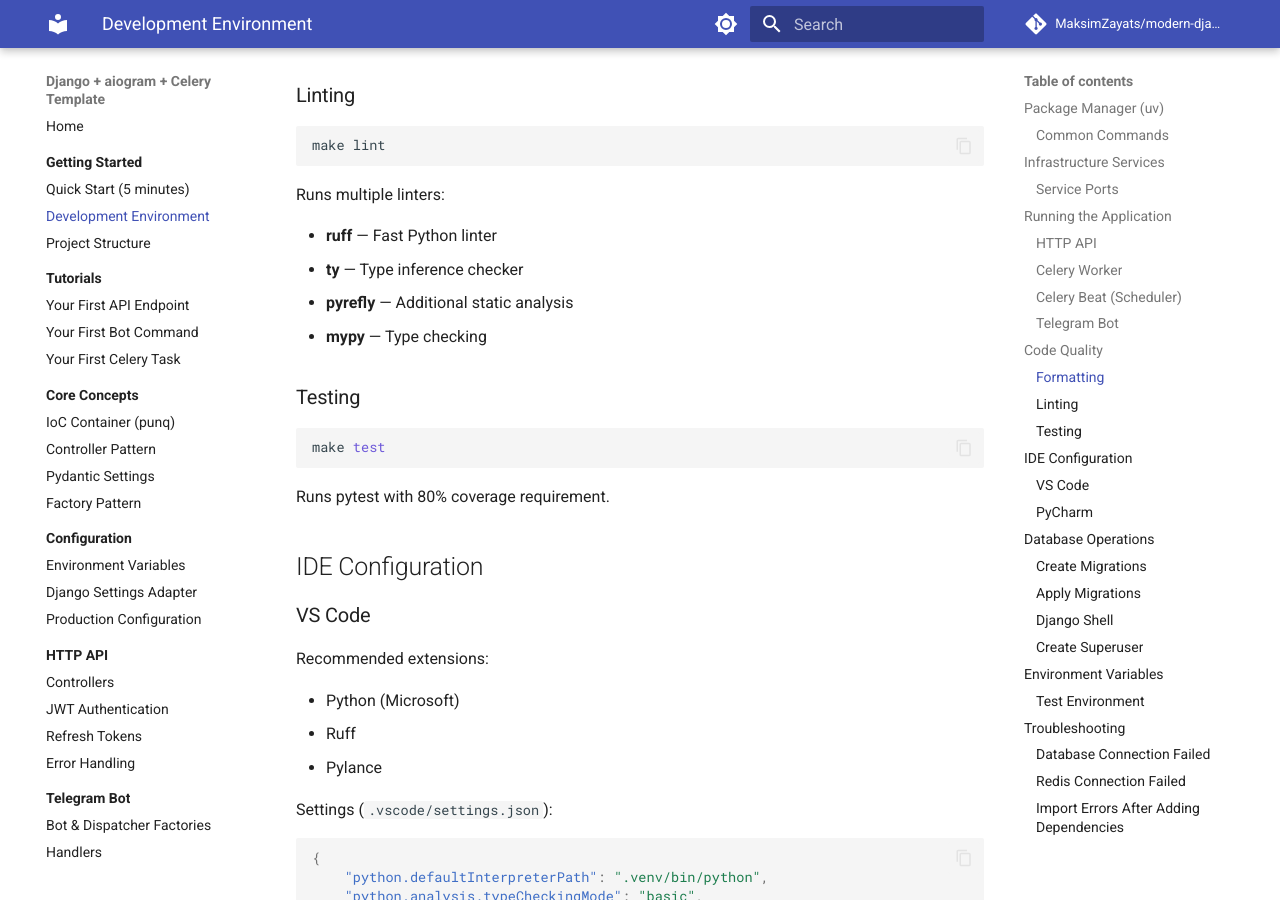
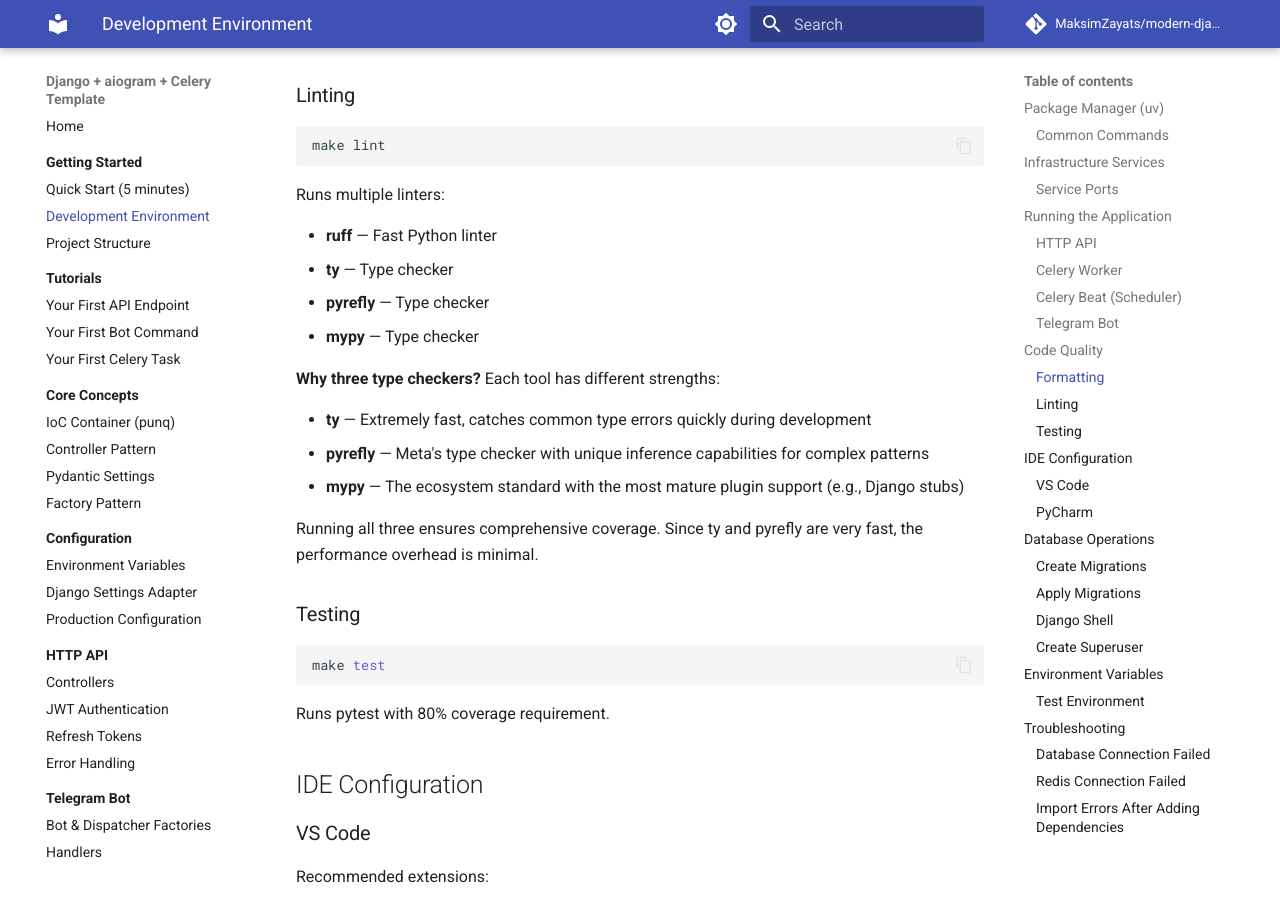
Before and after one commit to MaksimZayats/aiogram-django-template, an MkDocs documentation site: the page built from docs/en/getting-started/development-environment.md, in a window 1280 px wide and 900 px high, scrolled down 2485 px. Built offline with MkDocs 1.6.1 and Material for MkDocs 9.7.7, drawn with Linux system fonts in a browser that asks for light colours; comment, search, counter and statistics services are not loaded.

Commit message:
docs: update project structure and clarify type checker usage

```diff
--- a/docs/en/getting-started/development-environment.md
+++ b/docs/en/getting-started/development-environment.md
@@ -114,9 +114,17 @@
 Runs multiple linters:
 
 - **ruff** — Fast Python linter
-- **ty** — Type inference checker
-- **pyrefly** — Additional static analysis
-- **mypy** — Type checking
+- **ty** — Type checker
+- **pyrefly** — Type checker
+- **mypy** — Type checker
+
+**Why three type checkers?** Each tool has different strengths:
+
+- **ty** — Extremely fast, catches common type errors quickly during development
+- **pyrefly** — Meta's type checker with unique inference capabilities for complex patterns
+- **mypy** — The ecosystem standard with the most mature plugin support (e.g., Django stubs)
+
+Running all three ensures comprehensive coverage. Since ty and pyrefly are very fast, the performance overhead is minimal.
 
 ### Testing
 
--- a/pyproject.toml
+++ b/pyproject.toml
@@ -1,7 +1,6 @@
 [project]
-name = "myproject"
+name = "modern-django-template"
 version = "0.1.0"
-description = "Add your description here"
 requires-python = ">=3.14"
 dependencies = [
     "aiogram>=3.24.0",
```
Also changed, not shown: CLAUDE.md (+2 -2 lines), docs/en/contributing.md (+4 -2 lines), docs/en/getting-started/index.md (+1 -1 lines), docs/en/getting-started/project-structure.md (+2 -2 lines), 1 other file.
